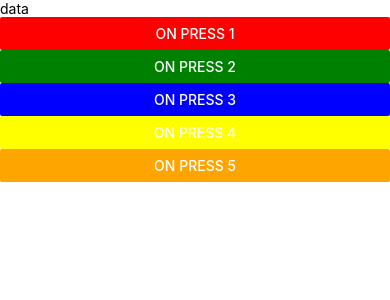
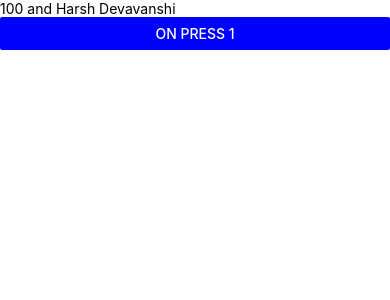
Before and after one commit to Devavanshi-Harsh/firstProject, a React Native app: screen / in a window 390 px wide. Shown: the top 300 px of the page. Built offline with nearby package versions, Linux system fonts and the light colour scheme.

Commit message:
states in react native

```diff
--- a/App.tsx
+++ b/App.tsx
@@ -1,29 +1,19 @@
-import React from 'react';
+import React, {useState} from 'react';
 import {Button, Text, View} from 'react-native';
 
 const App = () => {
   var data = 100;
+  const [name, setName] = useState("Harsh Devavanshi");
   function clickHandler1() {
     data += 100;
-    console.warn(data);
-  }
-  function clickHandler2() {
-    data += 100;
+    setName(name==="Harsh Devavanshi"?"Seema Yadav":"Harsh Devavanshi")
     console.warn(data);
   }
 
   return (
     <View>
-      <Text>data</Text>
-      <Button title="on Press 1" color={'red'} onPress={clickHandler1} />
-      <Button
-        title="on Press 2"
-        color={'green'}
-        onPress={() => clickHandler2()}
-      />
-      <Button title="on Press 3" color={'blue'} />
-      <Button title="on Press 4" color={'yellow'} />
-      <Button title="on Press 5" color={'orange'} />
+      <Text>{data} and {name}</Text>
+      <Button title="on Press 1" color={'blue'} onPress={clickHandler1} />
     </View>
   );
 };
--- a/package.json
+++ b/package.json
@@ -10,6 +10,8 @@
     "test": "jest"
   },
   "dependencies": {
+    "node": "^21.6.1",
+    "npm": "^10.4.0",
     "react": "18.2.0",
     "react-native": "0.73.4"
   },
```
Also changed, not shown: 1 other file (tests, documents, lock files or other folders).
